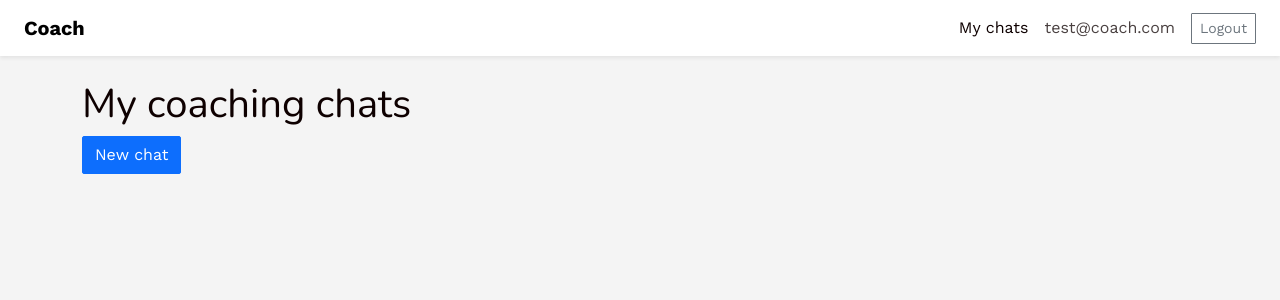
After one commit to Gabin-Marinus/Coach, a Rails app: page /chats in a window 1280 px wide. The commit adds this page. Shown: the top 300 px of the page. Run offline with Rails 7, Linux system fonts and the light colour scheme; a user stored in the database is signed in; data that the repository does not hold is empty; style sheets or scripts are compiled from the project's sources; parts of the project's set-up code (start-up, migrations or seed data) failed here and were passed over; some libraries are stand-ins or nearby versions.

Commit message:
Set up Ruby LLm and /chat page

```diff
--- /dev/null
+++ b/app/controllers/chats_controller.rb
@@ -0,0 +1,36 @@
+class ChatsController < ApplicationController
+  SYSTEM_PROMPT = <<~PROMPT
+    SYSTEM_PROMPT = <<~PROMPT
+      You are an expert, friendly fitness and nutrition coach, specialised in weight loss, weight gain and muscle building. You are motivating and encouraging, but honest.
+      I am a user of a fitness app, working towards a personal goal: losing weight, gaining weight or building muscle. I may be a beginner, so explain things simply. My data and plan will be given to you below.
+      Answer my questions about training, food and my plan. Suggest meals and workouts that fit my goal, help me adjust my plan when something isn't working, and keep me motivated. Base every answer on my own data and goal, not general advice. If my question is unclear, ask one short follow-up question first.
+      Start with the direct answer, then the details. Answer concisely in Markdown, with short bullet points, in under 150 words unless I ask for more. Use metric units (kg, cm, kcal) and reply in the language I write in.
+      Keep all advice within safe, healthy limits and encourage gradual, sustainable progress. If my goal is too fast (more than about 1 kg a week), explain the risks and suggest a safer pace. For injuries, pain or medical conditions, recommend seeing a doctor. For questions outside fitness and nutrition, kindly bring the conversation back to my goal.
+  PROMPT
+
+  def index
+    @chats = current_user.chats.order(updated_at: :desc)
+  end
+
+  def show
+    @chat = current_user.chats.find(params[:id])
+    @messages = @chat.messages.where(role: %w[user assistant]).order(:created_at)
+    @message = Message.new
+  end
+
+  def create
+    @chat = current_user.chats.new(title: Chat::DEFAULT_TITLE)
+
+    if @chat.save
+      @chat.with_instructions(SYSTEM_PROMPT)
+      redirect_to chat_path(@chat)
+    else
+      redirect_to chats_path, alert: "Could not create chat"
+    end
+  end
+
+  def destroy
+    current_user.chats.find(params[:id]).destroy
+    redirect_to chats_path, notice: "Chat deleted"
+  end
+end
--- a/app/models/message.rb
+++ b/app/models/message.rb
@@ -2,4 +2,7 @@ class Message < ApplicationRecord
   acts_as_message
   has_many_attached :attachments
   belongs_to :chat
+
+  # Only check user messages: RubyLLM creates the AI reply empty first, then fills it in
+  validates :content, presence: true, if: -> { role == "user" }
 end
--- /dev/null
+++ b/app/views/chats/index.html.erb
@@ -0,0 +1,13 @@
+<div class="container my-4">
+  <h1>My coaching chats</h1>
+  <%= button_to "New chat", chats_path, method: :post, class: "btn btn-primary mb-3" %>
+
+  <ul class="list-group">
+    <% @chats.each do |chat| %>
+      <li class="list-group-item d-flex justify-content-between">
+        <%= link_to (chat.title.presence || "New chat"), chat_path(chat) %>
+        <%= button_to "Delete", chat_path(chat), method: :delete, class: "btn btn-sm btn-outline-danger" %>
+      </li>
+    <% end %>
+  </ul>
+</div>
--- a/app/views/shared/_navbar.html.erb
+++ b/app/views/shared/_navbar.html.erb
@@ -3,6 +3,7 @@
 
   <div class="ms-auto d-flex align-items-center gap-3">
     <% if user_signed_in? %>
+      <%= link_to "My chats", chats_path, class: "nav-link" %>
       <span class="text-muted"><%= current_user.email %></span>
       <%= link_to "Logout", destroy_user_session_path,
                   data: { turbo_method: :delete },
--- a/config/initializers/ruby_llm.rb
+++ b/config/initializers/ruby_llm.rb
@@ -1,5 +1,5 @@
 RubyLLM.configure do |config|
   config.openai_api_key = ENV.fetch("OPENAI_API_KEY", Rails.application.credentials.dig(:openai_api_key))
 
-  # config.default_model = "gpt-5-nano"
+  config.default_model = "gpt-5-nano"
 end
--- a/config/routes.rb
+++ b/config/routes.rb
@@ -2,7 +2,9 @@ Rails.application.routes.draw do
   devise_for :users
   root to: "pages#home"
   # Define your application routes per the DSL in https://guides.rubyonrails.org/routing.html
-
+    resources :chats, only: [:index, :show, :create, :destroy] do
+      resources :messages, only: [:create]
+    end
   # Reveal health status on /up that returns 200 if the app boots with no exceptions, otherwise 500.
   # Can be used by load balancers and uptime monitors to verify that the app is live.
   get "up" => "rails/health#show", as: :rails_health_check
```
Also changed, not shown: app/controllers/messages_controller.rb (added, +27 -0 lines), app/models/chat.rb (+15 -0 lines), app/views/chats/show.html.erb (added, +17 -0 lines).
